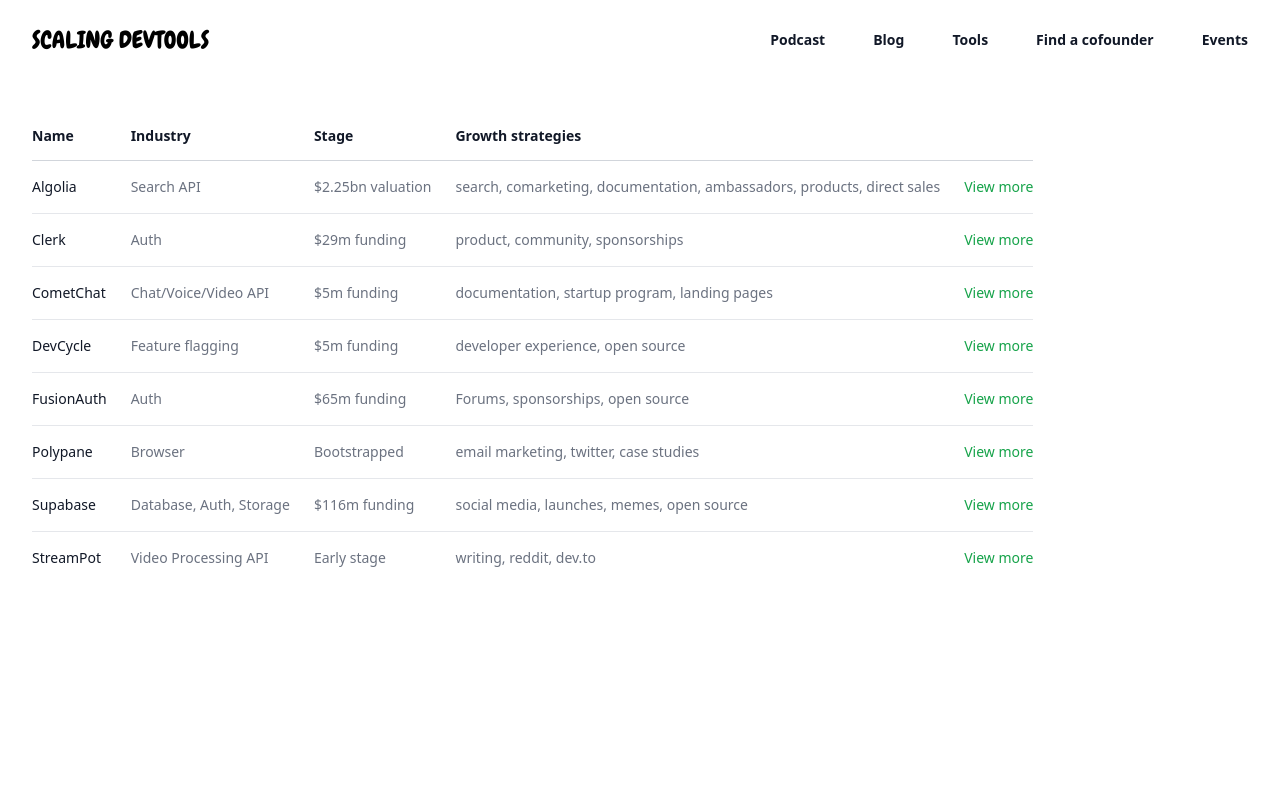
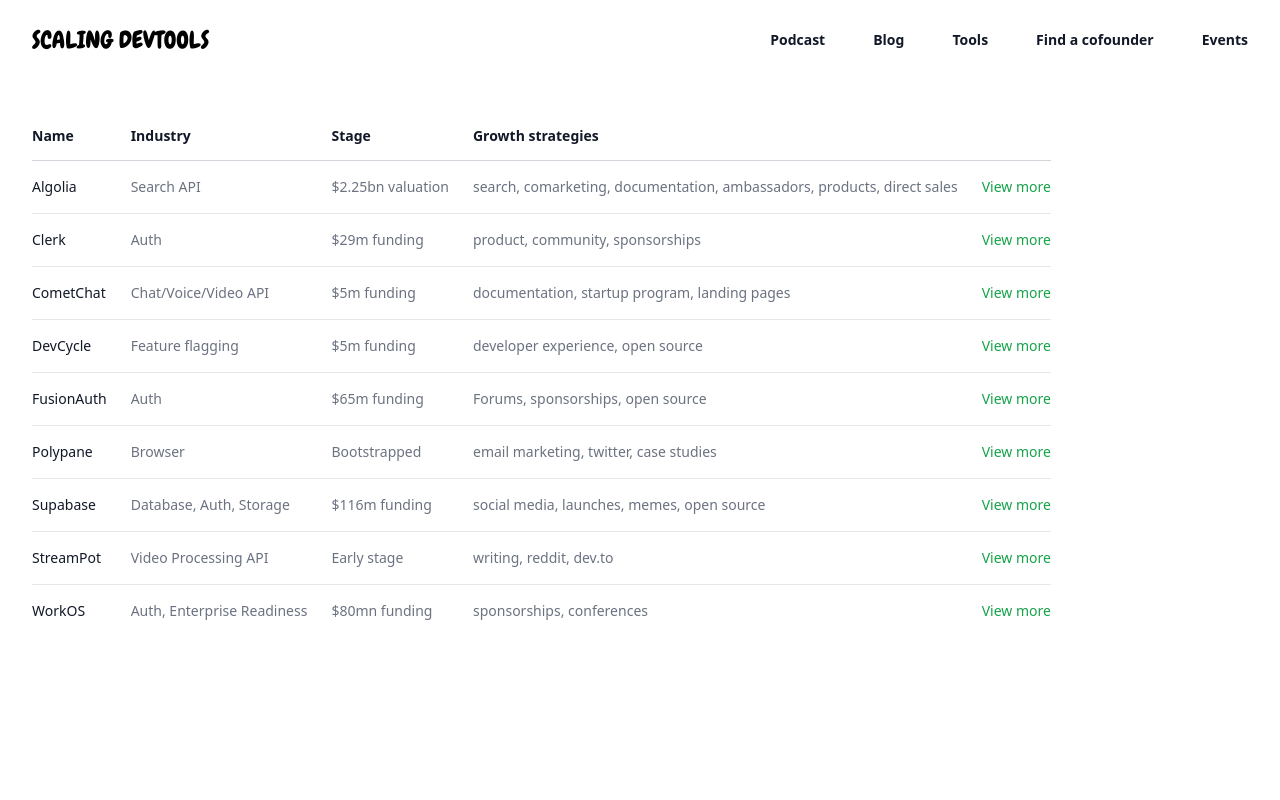
Before and after one commit to jackbridger/scaling-devtools, a Nuxt app: page /tools in a window 1280 px wide. Shown: the top 800 px of the page. Built offline with nearby package versions, Linux system fonts and the light colour scheme.

Commit message:
add workos as a tool, put footer on all pages (in template)

```diff
--- /dev/null
+++ b/app.vue
@@ -0,0 +1,10 @@
+<template>
+    <div>
+      <NuxtPage />
+      <Footer />
+    </div>
+  </template>
+
+  <script setup>
+  import Footer from '~/components/Footer.vue'
+  </script>
--- a/components/Footer.vue
+++ b/components/Footer.vue
@@ -5,14 +5,6 @@
       <div class="xl:grid xl:grid-cols-3 xl:gap-8">
         <div class="grid grid-cols-2 gap-8 xl:col-span-2">
           <div class="md:grid md:grid-cols-2 md:gap-8">
-            <div>
-              <h3 class="text-sm font-semibold leading-6 text-gray-900">Links</h3>
-              <ul role="list" class="mt-6 space-y-4">
-                <li v-for="item in navigation.company" :key="item.name">
-                  <a :href="item.href" class="text-sm leading-6 text-gray-600 hover:text-gray-900">{{ item.name }}</a>
-                </li>
-              </ul>
-            </div>
             <!-- <div class="mt-10 md:mt-0">
               <h3 class="text-sm font-semibold leading-6 text-gray-900">Support</h3>
               <ul role="list" class="mt-6 space-y-4">
--- a/components/ToolsTable.vue
+++ b/components/ToolsTable.vue
@@ -50,6 +50,7 @@
   { name: 'Polypane', industry: 'Browser', stage: 'Bootstrapped', strategies: 'email marketing, twitter, case studies', slug: 'polypane' },
   { name: 'Supabase', industry: 'Database, Auth, Storage', stage: '$116m funding', strategies: 'social media, launches, memes, open source', slug: 'supabase' },
   { name: 'StreamPot', industry: 'Video Processing API', stage: 'Early stage', strategies: 'writing, reddit, dev.to', slug: 'streampot' },
+  { name: 'WorkOS', industry: 'Auth, Enterprise Readiness', stage: '$80mn funding', strategies: 'sponsorships, conferences', slug: 'workos' },
 ];
 
 </script>
--- a/data/tools.js
+++ b/data/tools.js
@@ -389,4 +389,70 @@
       { name: 'Location', value: 'Denver' },
     ]
   },
+  {
+    name: 'WorkOS',
+    slug: 'workos',
+    industry: 'Auth, Enterprise Readiness',
+    stage: '$80m funding',
+    image: '/img/workos.svg',
+    description: 'WorkOS helps you start selling to enterprise customers with just a few lines of code. Implement features like single sign-on in minutes instead of months.',
+    strategies: [
+      'Sponsoring media such as us - Scaling Devtools',
+      'Attending conferences - the founder Michael scopes out conferences and sponsors the good ones',
+      'Focusing heavily on helping startups cross the enterprise chasm'
+    ],
+    interviews: [
+      {
+        title: 'Interview with WorkOS founder Michael Grinich',
+        points: [
+          "Engineering leaders focus on business goals, not just technology.",
+          "Conferences can be a great way to connect with potential customers.",
+          "Building relationships at events can lead to long-term success.",
+          "Frameworks can be constraining; focus on user empathy instead.",
+          "Understanding user needs is crucial for product development.",
+          "Articulating the 'why' can enhance customer connection.",
+          "Maintaining focus on your mission is key to success.",
+          "Finding a deeper mission can drive your startup forward.",
+          "The journey of building a startup is often unclear at the beginning.",
+        ],
+        src: 'https://share.transistor.fm/e/39694558',
+        quote: {
+          text: "If a conversation scares you, it's probably necessary.",
+          author: 'Michael Grinich',
+        }
+      },
+      {
+        title: 'Getting Your first Enterprise Customers - Michael Grinich from WorkOS',
+        points: [
+          "The importance of falling in love with the problem space, not just the solution",
+          "The concept of the 'enterprise chasm' - the gap between product-market fit and enterprise readiness",
+          "The value of understanding and empathizing with customers' needs",
+          "The challenges and complexities of selling to enterprise customers",
+          "The importance of founders doing initial sales themselves before hiring dedicated salespeople",
+          "The long-term nature of building developer tools and the patience required",
+          "The benefits of building for developers as a discerning but loyal customer base",
+          "The importance of choosing customers you enjoy working with",
+          "The inherent difficulty of startups and the mindset needed to embrace the struggle",
+          "The value of persistence and not giving up in the face of challenges",
+        ],
+        src: 'https://share.transistor.fm/e/39694558',
+        quote: {
+          text: "If a conversation scares you, it's probably necessary.",
+          author: 'Michael Grinich',
+        }
+      }
+    ],
+    more: [
+
+    ],
+    links: [
+      { name: 'Website', url: 'https://www.workos.com/' },
+    ],
+    stats: [
+      { name: 'Type', value: 'Auth, Enterprise Readiness' },
+      { name: 'Founded', value: '2019' },
+      { name: 'Funding', value: '$80,000,000' },
+      { name: 'Location', value: 'Remote' },
+    ]
+  },
 ];
--- a/pages/index.vue
+++ b/pages/index.vue
@@ -4,7 +4,6 @@
     <Testimonial />
     <Logos />
     <Testimonials />
-    <Footer />
 </template>
 
 <script setup>
@@ -13,7 +12,6 @@
 import Testimonial from '/components/Testimonial.vue'
 import LatestEpisode from '/components/LatestEpisode.vue'
 import Logos from '/components/Logos.vue'
-import Footer from '/components/Footer.vue'
 const site = useSiteConfig()
 
 useSeoMeta({
```
